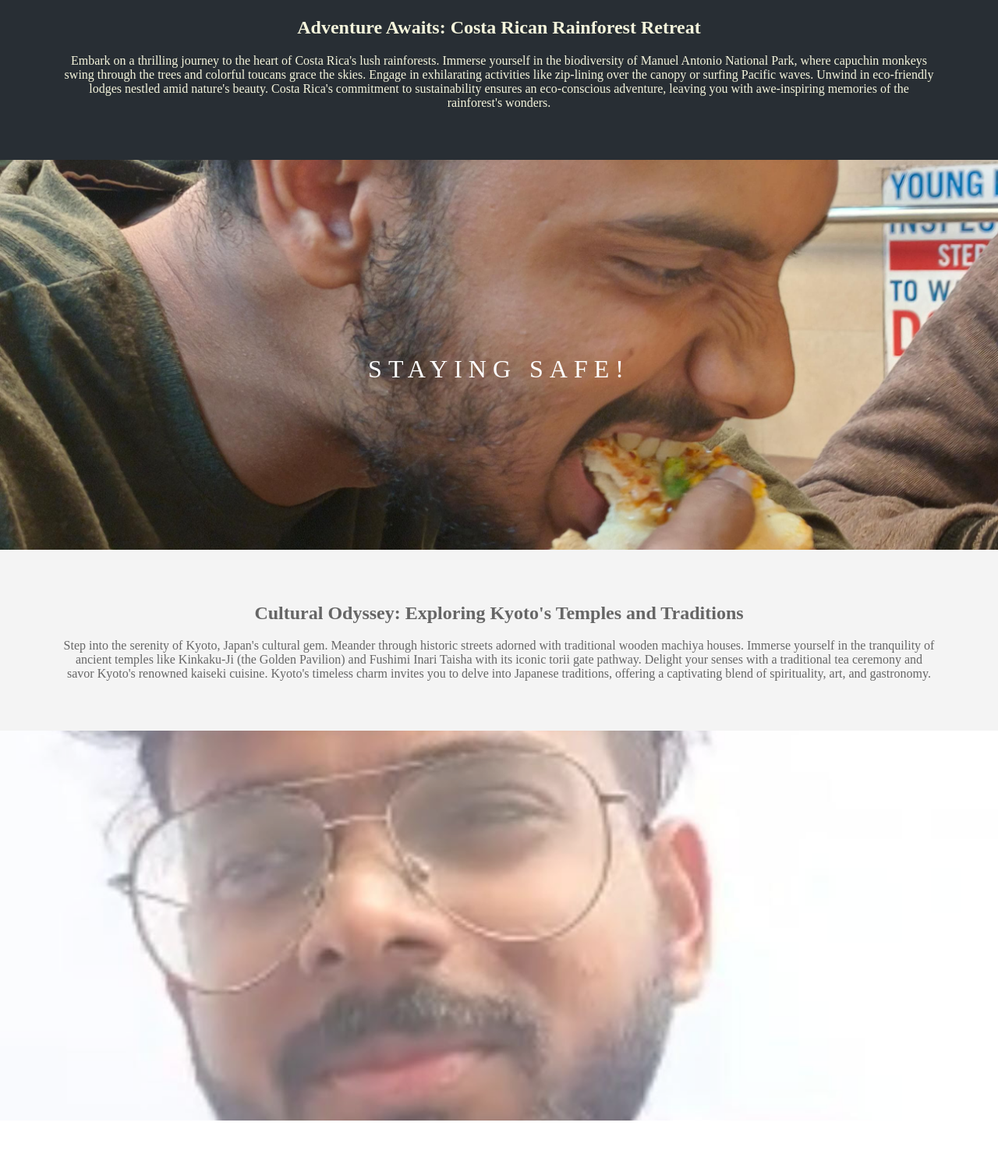
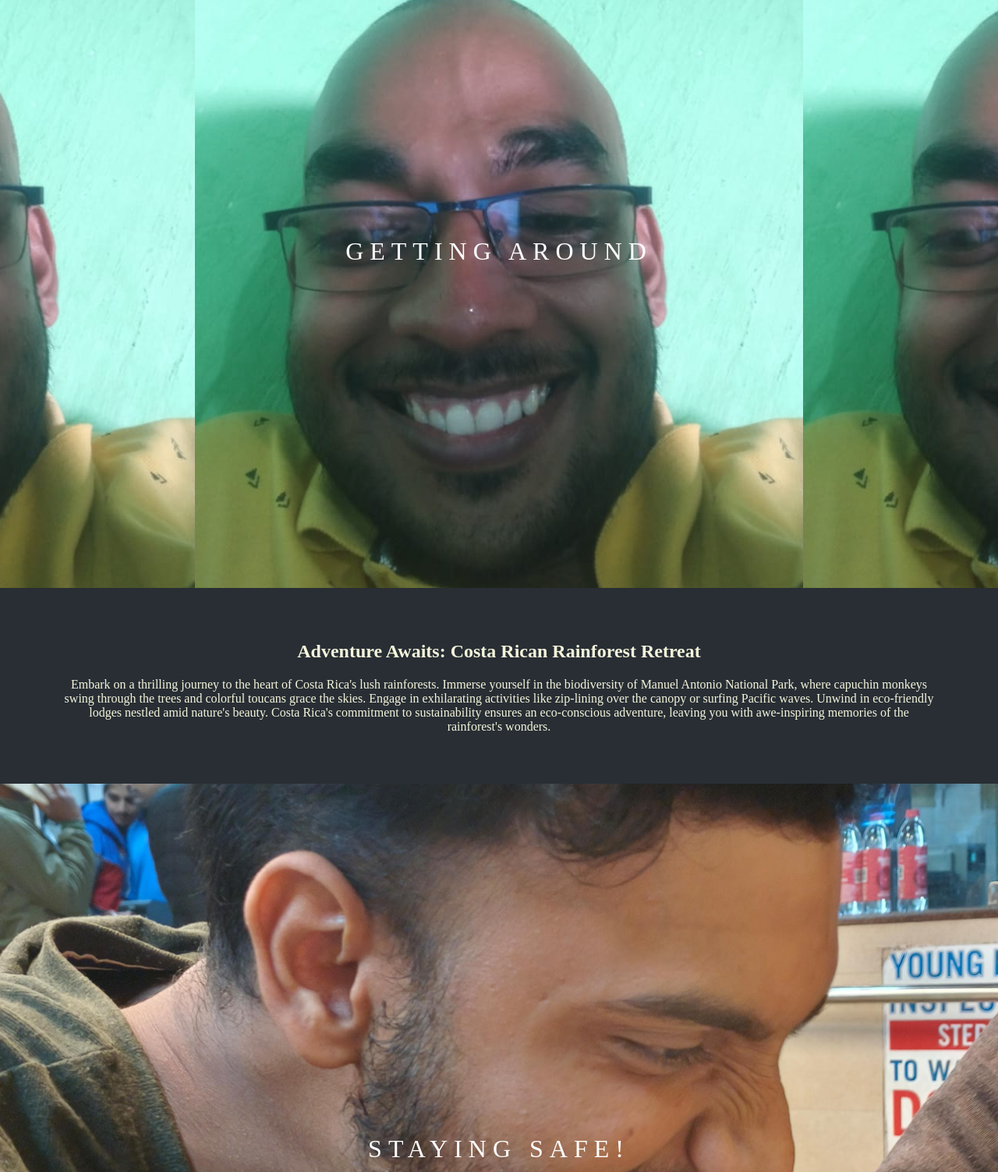
Before and after one commit to praj44/parallax-effect, a plain HTML site: page index.html in a window 1280 px wide. Shown: the part 1297-2800 px from the top of the page at 78% size. Before the commit the page ends 2734 px from the top, so only its background shows below. Drawn offline with Linux system fonts and the light colour scheme.

Commit message:
dost log

```diff
--- a/style.css
+++ b/style.css
@@ -12,30 +12,37 @@ body{
 }
 .first-image, .second-image, .third-image, .fourth-image{
     background-position: center;
-    background-size: cover;
     background-attachment: fixed;
 
 }
 .first-image{
     background-image: url(img/gowda1.jpg);
-    min-height: 500px;
+    min-height: 900px;
+    background-size:cover;
+
     opacity: 0.8;
 }
 
 .second-image{
     background-image: url(img/adarsh.jpg);
-    min-height:500px;
+    background-size:repeat;
+
+    min-height:900px;
 }
 
 .third-image{
     background-image: url(img/kuttawa.jpg);
-    min-height:500px;
+    min-height:900px;
+    background-size:cover;
+
 }
 
 .fourth-image{
     background-image: url(img/bakri.jpg);
-    min-height: 500px;
-    opacity: 0.8;
+    min-height: 900px;
+    background-size:cover;
+
+    /* opacity: 0.8; */
 
 }
 
```
